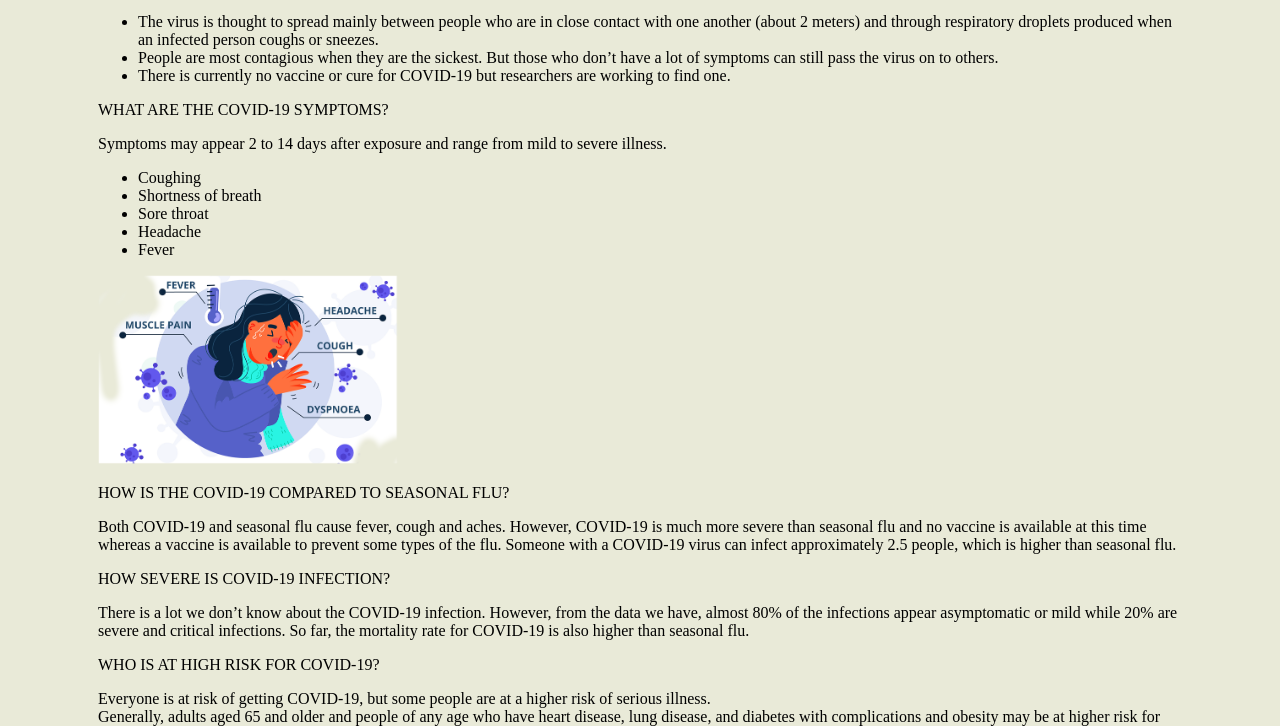
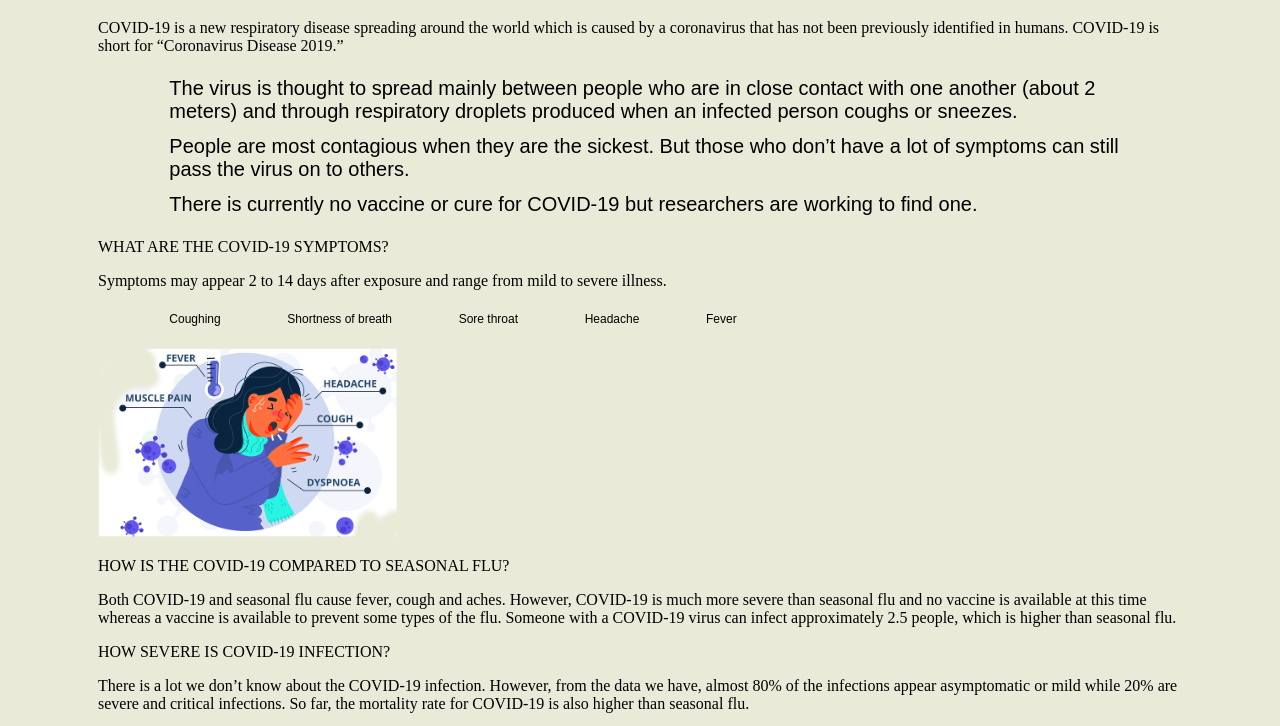
Before and after one commit to mrkk95/mrkk95.github.io, a plain HTML site: page covid-19 website/awareness.html in a window 1280 px wide. Shown: the part 363-1089 px from the top of the page. Drawn offline with Linux system fonts and the light colour scheme.

Commit message:
updated files

```diff
--- a/covid-19 website/awareness.html
+++ b/covid-19 website/awareness.html
@@ -24,12 +24,12 @@
                         </nav>
                      </div>
 </div>
-</div><br>
+</div><br><br><br><br><br><br>
 
 <div class="container mt-5 prevention">
 	<div class="container">
 		<center><h1>What is Covid-19?</h1></center>
-	</div>
+	</div><br>
 	<div>
 		<p> COVID-19 is a new respiratory disease spreading around the world which is caused by a coronavirus that has not been previously identified in humans. COVID-19 is short for “Coronavirus Disease 2019.”
 			<ul>
@@ -42,11 +42,11 @@
 		<span> WHAT ARE THE COVID-19 SYMPTOMS? </span>
 		<p> Symptoms may appear 2 to 14 days after exposure and range from mild to severe illness.
 		<ul>
-			<li> Coughing </li>
-			<li> Shortness of breath </li>
-			<li> Sore throat </li>
-			<li> Headache </li>
-			<li> Fever </li>
+			<li style="font-size: 12px"> Coughing </li>
+			<li style="font-size: 12px"> Shortness of breath </li>
+			<li style="font-size: 12px"> Sore throat </li>
+			<li style="font-size: 12px"> Headache </li>
+			<li style="font-size: 12px"> Fever </li>
 		</ul>
 		<span><img src="images\symptoms.png" width="300px" height="auto" ></span>
 		</p>
--- a/covid-19 website/css/prevention.css
+++ b/covid-19 website/css/prevention.css
@@ -5,6 +5,15 @@ body {
 title {
   color: grey;
   font-size: 18px;
+}
+
+li{
+  display:inline-block;
+  padding: 6px 3%;
+  margin-bottom:0px;
+  font-family:arial;
+  text-decoration:none;
+  font-size:20px;
 }
 
 .prevention {
```
Also changed, not shown: covid-19 website/prevention.html (+1 -1 lines), covid-19 website/quiz.html (+0 -1 lines).
